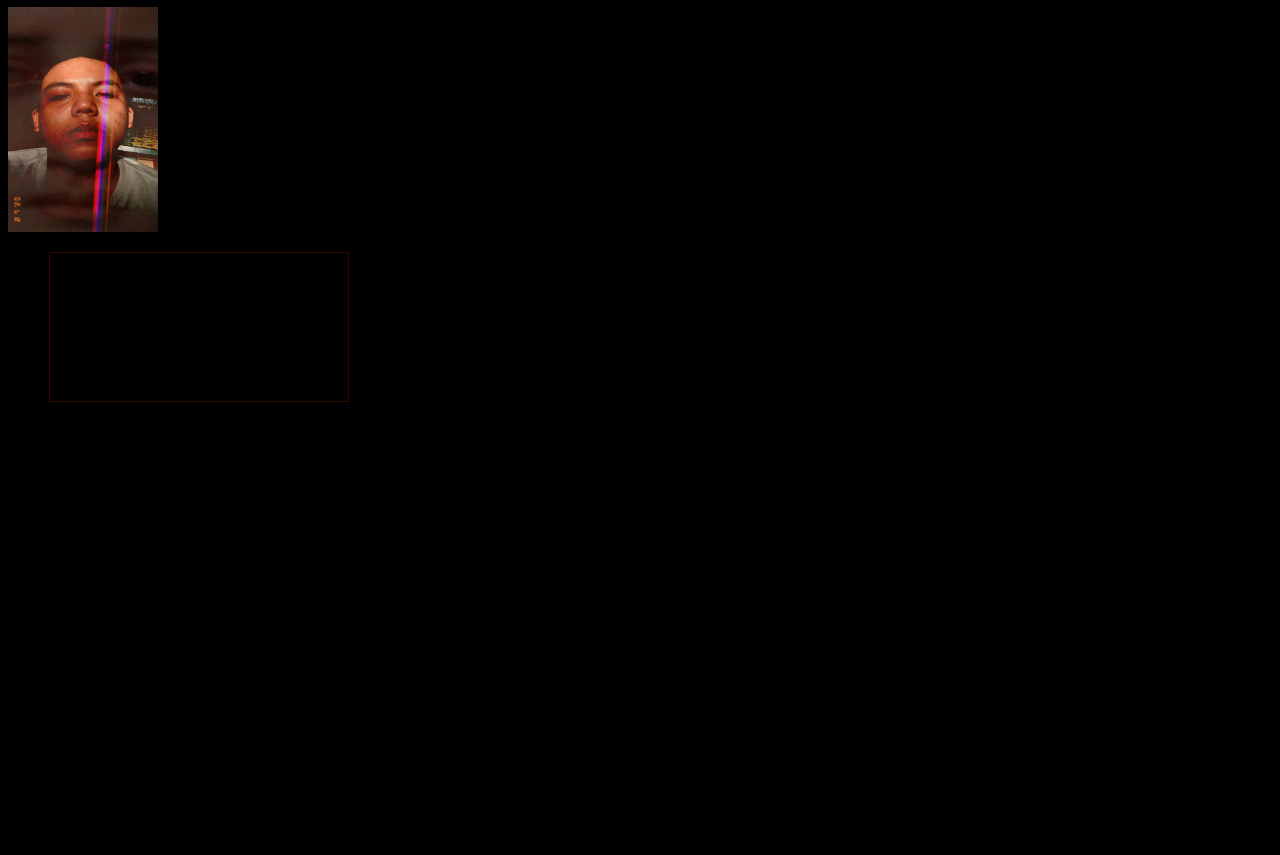
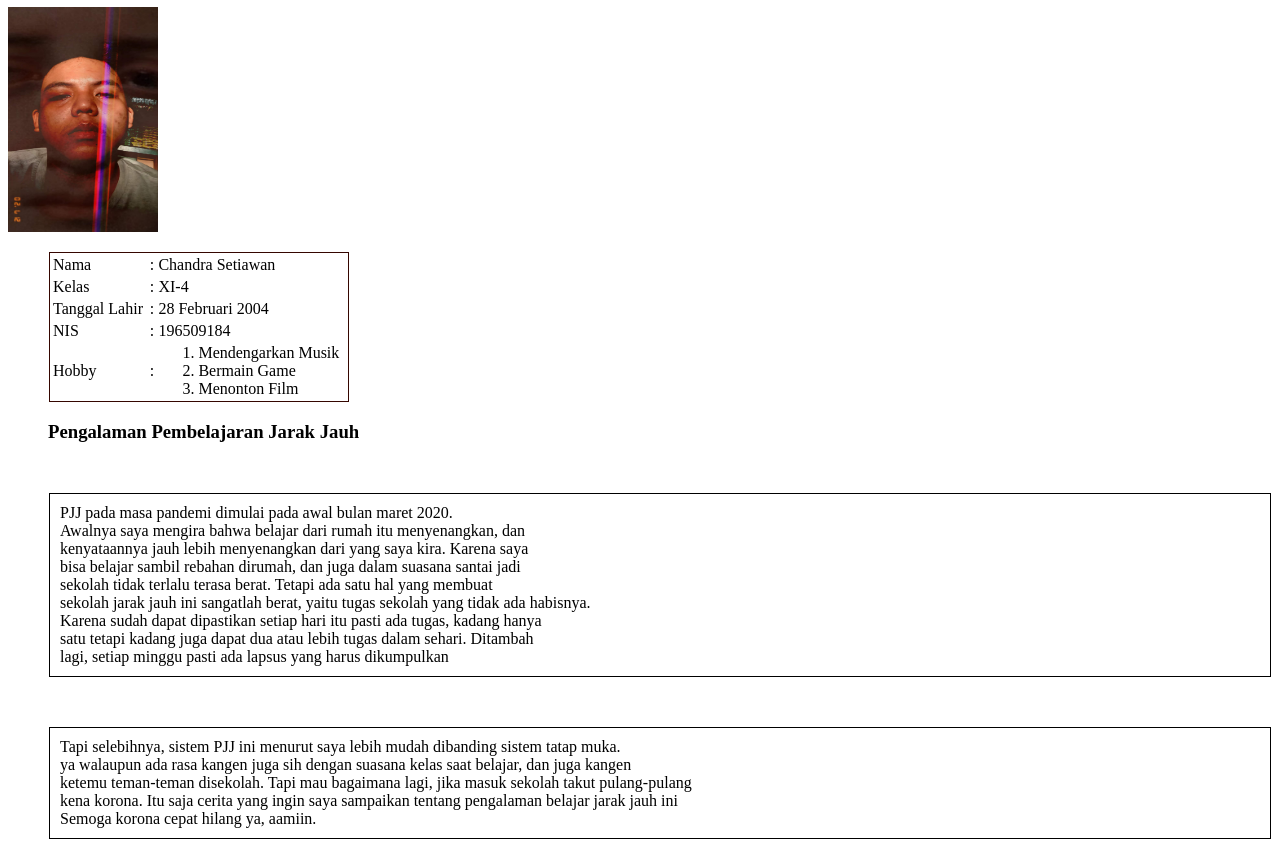
Before and after one commit to chandraset65/chandraset65.github.io, a plain HTML site: page index.html in a window 1280 px wide. Shown: the part 73-928 px from the top of the page. Drawn offline with Linux system fonts and the light colour scheme.

Commit message:
Update CSS1.css

```diff
--- a/CSS1.css
+++ b/CSS1.css
@@ -1,5 +1,5 @@
 body {
-    background-color: black;
+    background-color: cream;
     color:black
 }
 table {
```
